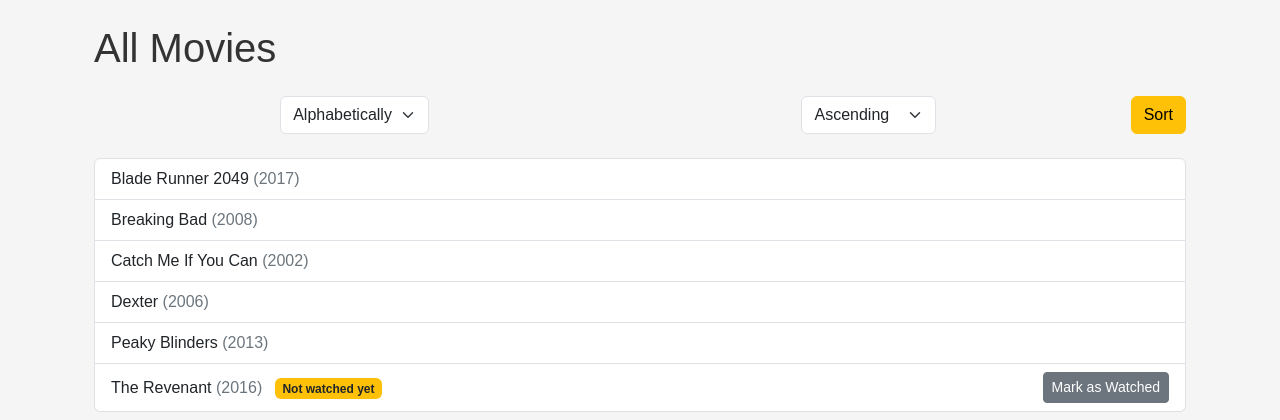
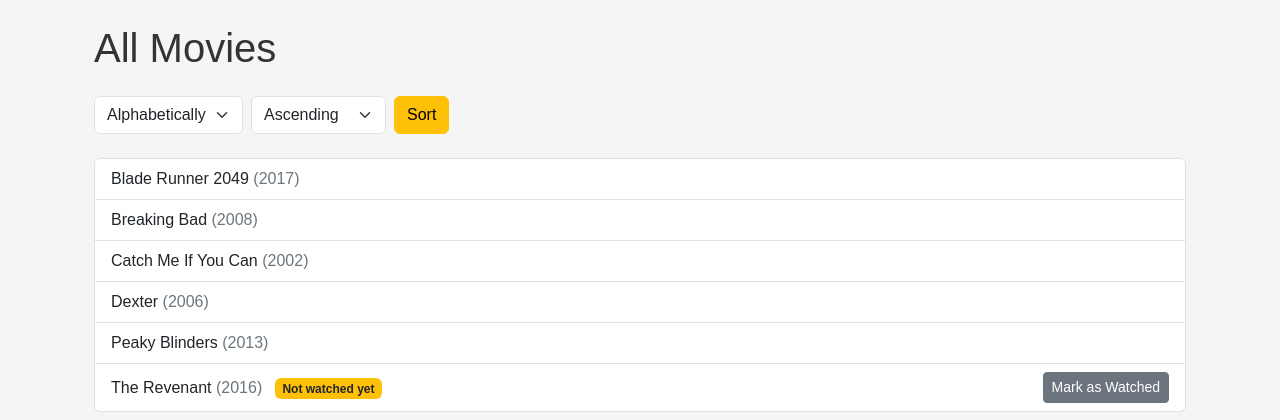
Before and after one commit to AliGojayev/cs50-final-project, a Flask app: page / in a window 1280 px wide. Shown: the part 56-476 px from the top of the page. Run offline with Flask 3, Linux system fonts and the light colour scheme; a user stored in the database is signed in; data comes from the database, SQL or seed files in the repository; some libraries are stand-ins or nearby versions.

Commit message:
left aligning sorting

```diff
--- a/templates/index.html
+++ b/templates/index.html
@@ -5,15 +5,16 @@
 {% endblock %}
 
 {% block body %}
+
     <div class="container mt-4">
         <h1 class="mb-4">All Movies</h1>
 
-    <form action="/" method="post" class="d-flex justify-content-center mb-4">
-        <select class="form-select mx-auto w-auto" name="sort-criteria">
-            <option disabled="" selected="">Criteria</option>
+        <form action="/" method="post" class="d-flex justify-content-start align-items-center mb-4">
+            <select class="form-select me-2 w-auto" name="sort-criteria">
+                <option disabled selected>Criteria</option>
                 {% for criteria in criterias %}
                     {% if criteria == "title" %}
-                    <option value="title" selected="selected">Alphabetically</option>
+                        <option value="title" selected>Alphabetically</option>
                     {% else %}
                         <option value="{{ criteria }}">
                             {{ criteria | snake_to_sentence_case }}
@@ -21,11 +22,11 @@
                     {% endif %}
                 {% endfor %}
             </select>
-        <select class="form-select mx-auto w-auto" name="sort-order">
-            <option value="ASC" selected="selected">Ascending</option>
+            <select class="form-select me-2 w-auto" name="sort-order">
+                <option value="ASC" selected>Ascending</option>
                 <option value="DESC">Descending</option>
             </select>
-        <button class="btn btn-warning ms-2" type="submit">Sort</button>
+            <button class="btn btn-warning" type="submit">Sort</button>
         </form>
 
         <ul class="list-group">
```
Lines whose indentation alone changed are shown as unchanged.
